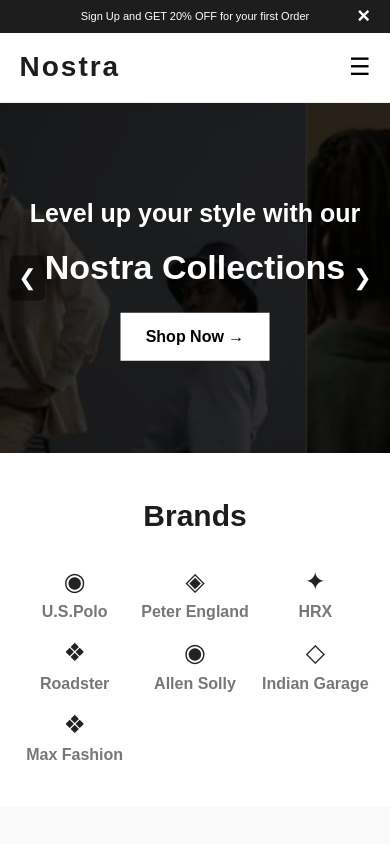
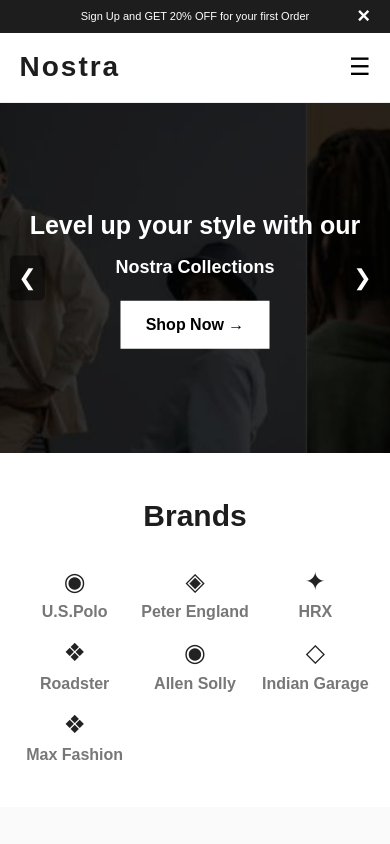
Before and after one commit to Vaithees-V/Nostra-E-Commerce, a plain HTML site: page index.html in a window 390 px wide. Shown: the top 844 px of the page. Drawn offline with Linux system fonts and the light colour scheme.

Commit message:
Update responsive h2 styling

```diff
--- a/style.css
+++ b/style.css
@@ -820,7 +820,7 @@
     }
 
     .hero-content h2 {
-        font-size: 34px;
+        font-size: 18px;
     }
 
     .slider-btn {
```
